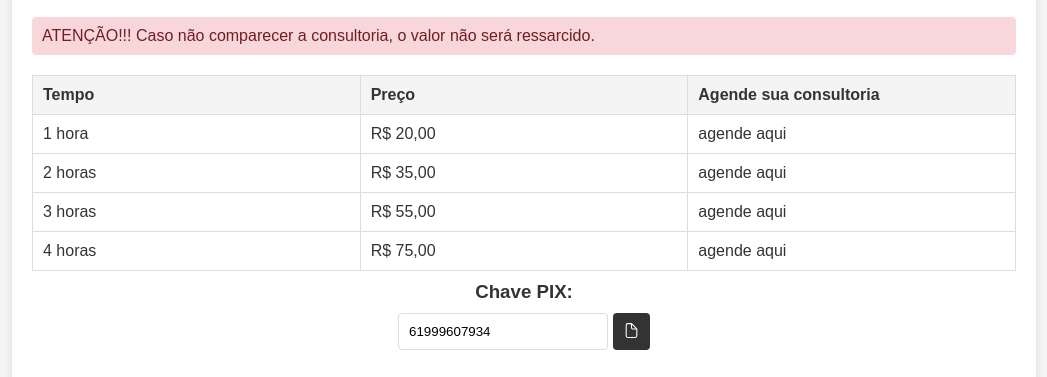
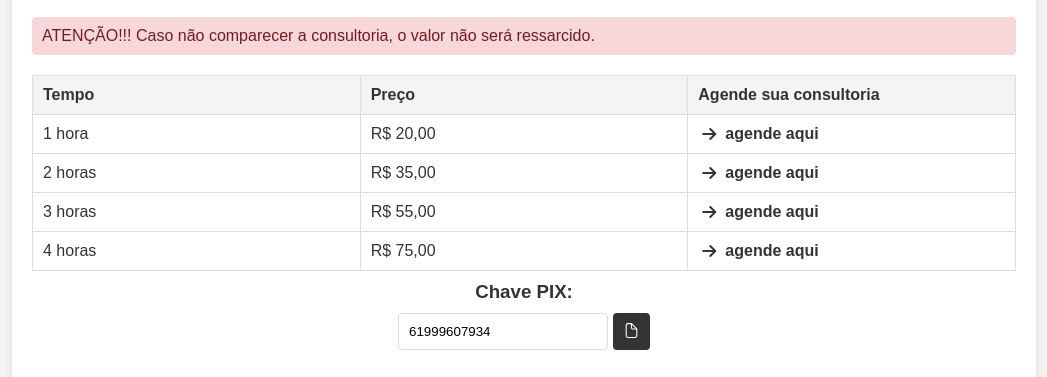
Before and after one commit to carlosvfb/consultoria-site, a plain HTML site: page index.html in a window 1280 px wide. Shown: the part 215-592 px from the top of the page, without its empty margins (116-1163 px from the left). Drawn offline with nearby package versions, Linux system fonts and the light colour scheme.

Commit message:
arrumando animação e icones

```diff
--- a/index.html
+++ b/index.html
@@ -25,22 +25,42 @@
           <tr>
             <td>1 hora</td>
             <td>R$ 20,00</td>
-            <td><a href="https://calendly.com/cacavfbb/consultoria-de-programacao-3" target="_blank">agende aqui</a></td>
+            <td class="agende">
+              <div>
+                <i class="fa-solid fa-arrow-right"></i>
+                <a href="https://calendly.com/cacavfbb/consultoria-de-programacao-3" target="_blank">agende aqui</a>
+              </div>
+            </td>
           </tr>
           <tr>
             <td>2 horas</td>
             <td>R$ 35,00</td>
-            <td><a href="https://calendly.com/cacavfbb/consultoria-de-programacao-1" target="_blank">agende aqui</a></td>
+            <td class="agende">
+              <div>
+                <i class="fa-solid fa-arrow-right"></i>
+                <a href="https://calendly.com/cacavfbb/consultoria-de-programacao-1" target="_blank">agende aqui</a>
+              </div>
+            </td>
           </tr>
           <tr>
             <td>3 horas </td>
             <td>R$ 55,00</td>
-            <td><a href="https://calendly.com/cacavfbb/consultoria-de-programacao-2" target="_blank">agende aqui</a></td>
+            <td class="agende">
+              <div>
+                <i class="fa-solid fa-arrow-right"></i>
+                <a href="https://calendly.com/cacavfbb/consultoria-de-programacao-2" target="_blank">agende aqui</a>
+              </div>
+            </td>
           </tr>
           <tr>
             <td>4 horas</td>
             <td>R$ 75,00</td>
-            <td><a href="https://calendly.com/cacavfbb/consultoria-de-programacao-4" target="_blank">agende aqui</a></td>
+            <td class="agende">
+              <div>
+                <i class="fa-solid fa-arrow-right"></i>
+                <a href="https://calendly.com/cacavfbb/consultoria-de-programacao-4" target="_blank">agende aqui</a>
+              </div>
+            </td>
           </tr>
         </tbody>
       </table>
--- a/src/css/style.css
+++ b/src/css/style.css
@@ -51,6 +51,27 @@ table th, table td {
 
 table thead {
     background-color: #f4f4f4;
+}
+
+td.agende div {
+    font-weight: bold;
+    display: flex;
+    align-items: center;
+    gap: 13px;
+}
+
+td.agende i {
+    font-size: 16px;
+    animation: moveArrow 1s infinite alternate ease-in-out;
+}
+
+@keyframes moveArrow {
+    0% {
+        transform: translateX(0px);
+    }
+    100% {
+        transform: translateX(4px);
+    }
 }
 
 td a {
```
